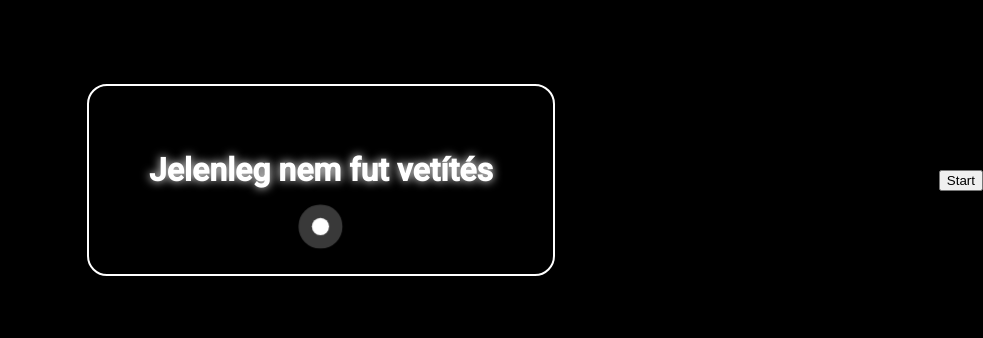
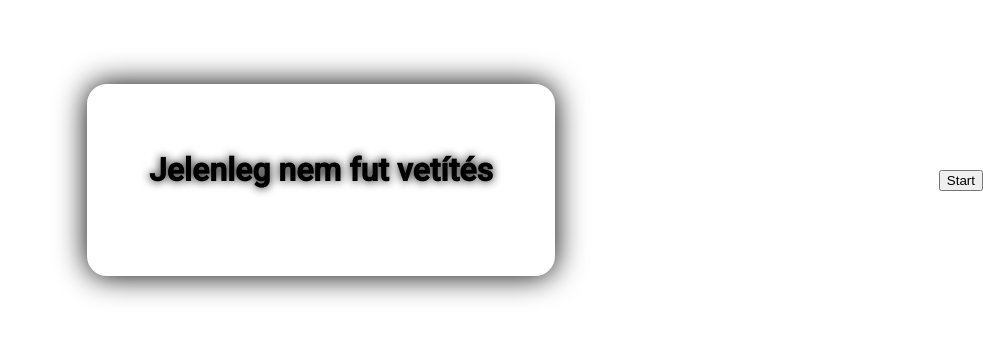
Before and after one commit to csupitytamas/Agilis_viewer, an Angular app in the folder frontend/: page /no-projection in a window 1280 px wide. Shown: the part 220-558 px from the top of the page, without its empty margins (297-1280 px from the left). Built offline with nearby package versions, Linux system fonts and the light colour scheme.

Commit message:
a no-porjection és page number szinének megváltozatatása hogy az egységes fehér stilushoz igazodjon vol2

```diff
--- a/frontend/src/app/components/no-projection/no-projection.component.css
+++ b/frontend/src/app/components/no-projection/no-projection.component.css
@@ -5,7 +5,7 @@
 }
 
 .no-projection-wrapper {
-  background-color: #000000;
+  background-color: #ffffff;
   height: 100vh;
   width: 100vw;
   display: flex;
@@ -23,9 +23,9 @@
 .no-projection-message {
   text-align: center;
   font-size: 2em;
-  color: #ffffff;
+  color: #000000;
   padding: 40px 60px;
-  background: rgb(0, 0, 0);
+  background: rgb(255, 255, 255);
   border-radius: 20px;
   box-shadow: 0 0 30px rgb(0, 0, 0);
   border: 2px solid rgb(255, 255, 255);
@@ -41,7 +41,7 @@
 .no-projection-message p {
   margin: 25px 0 0 0;
   font-weight: 600;
-  text-shadow: 0 0 10px rgb(255, 255, 255);
+  text-shadow: 0 0 10px rgb(0, 0, 0);
   position: relative;
   z-index: 1;
 }
--- a/frontend/src/app/components/page-number/page-number.component.css
+++ b/frontend/src/app/components/page-number/page-number.component.css
@@ -2,8 +2,8 @@
   position: fixed;
   bottom: 20px;
   right: 20px;
-  background: rgb(0, 0, 0);
-  color: #ffffff;
+  background: rgb(255, 255, 255);
+  color: #000000;
   padding: 10px 16px;
   border-radius: 12px;
   display: flex;
@@ -11,7 +11,7 @@
   gap: 8px;
   font-family: 'Segoe UI', sans-serif;
   font-size: 16px;
-  box-shadow: 0 6px 12px rgba(0,0,0,0.3);
+  box-shadow: 0 6px 12px rgb(255, 255, 255);
   z-index: 1000;
 }
 
```
